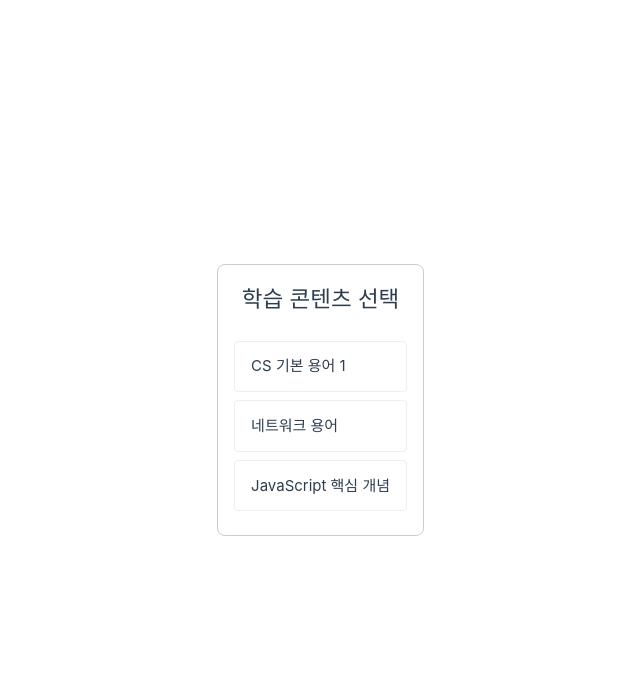
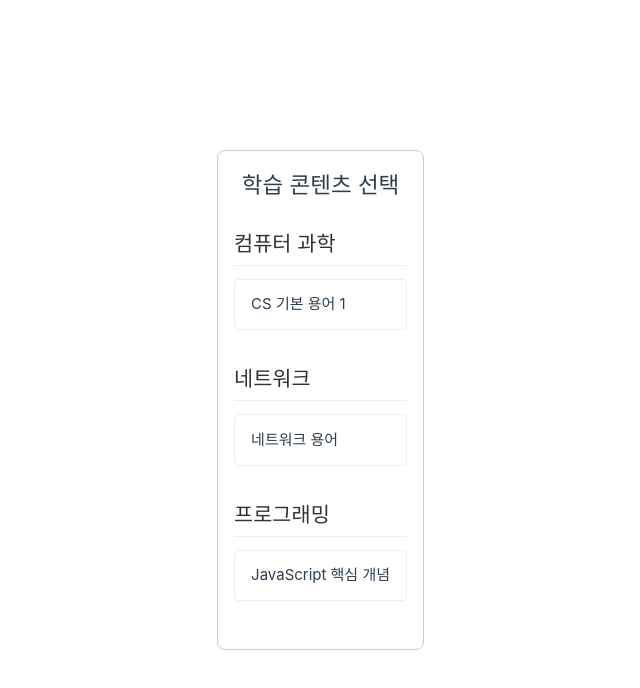
Before and after one commit to co2plant/TypingProject, a Vue app: page / in a window 1280 px wide. Shown: the top 688 px of the page, without its empty margins (216-856 px from the left). Built offline with nearby package versions, Linux system fonts and the light colour scheme.

Commit message:
Feat: Add Category

```diff
--- a/src/components/ContentList.vue
+++ b/src/components/ContentList.vue
@@ -1,25 +1,41 @@
 <script setup>
-import { ref } from 'vue'
+import { ref, computed } from 'vue' // computed 추가
 import { useRouter } from 'vue-router'
 import typingContents from '@/data/typingContents.json'
 
 const contents = ref(typingContents)
 const router = useRouter()
 
+// 콘텐츠를 카테고리별로 그룹화하는 계산된 속성
+const groupedContents = computed(() => {
+    const groups = {}
+    contents.value.forEach(content => {
+    if (!groups[content.category]) {
+      groups[content.category] = []
+    }
+    groups[content.category].push(content)
+  })
+  return groups
+})
+
 const selectContent = (contentId) => {
-    // 선택된 콘텐츠 ID를 사용하여 연습 화면으로 이동
-    router.push({ name: 'practice', params: { contentId } })
+  router.push({ name: 'practice', params: { contentId } })
 }
 </script>
 
 <template>
     <div class="content-list">
         <h2>학습 콘텐츠 선택</h2>
-        <ul>
-            <li v-for="content in contents" :key="content.id" @click="selectContent(content.id)">
-                {{ content.title }}
-            </li>
-        </ul>
+        <!-- 카테고리별 그룹 반복 -->
+        <div v-for="(categoryContents, category) in groupedContents" :key="category" class="category-group">
+            <h3>{{ category }}</h3>
+            <ul>
+                <!-- 해당 카테고리의 콘텐츠 목록 반복 -->
+                <li v-for="content in categoryContents" :key="content.id" @click="selectContent(content.id)">
+                    {{ content.title }}
+                </li>
+            </ul>
+        </div>
     </div>
 </template>
 
@@ -54,4 +70,15 @@ li {
 li:hover {
     background-color: #f0f0f0;
 }
+.category-group {
+  margin-bottom: 2rem;
+}
+
+h3 {
+  margin-bottom: 0.8rem;
+  padding-bottom: 0.3rem;
+  border-bottom: 1px solid #eee;
+  font-size: 1.3rem;
+  color: #333;
+}
 </style>
--- a/src/data/typingContents.json
+++ b/src/data/typingContents.json
@@ -3,18 +3,21 @@
     "id": "cs-basics-1",
     "title": "CS 기본 용어 1",
     "description": "컴퓨터 과학의 기본적인 용어들을 연습합니다.",
-    "content": "컴퓨터 과학은 계산, 정보 그리고 자동화에 대한 연구이다. 알고리즘, 데이터 구조, 컴퓨터 구조, 프로그래밍 언어 이론, 인공지능 등을 포함한다."
+    "content": "컴퓨터 과학은 계산, 정보 그리고 자동화에 대한 연구이다. 알고리즘, 데이터 구조, 컴퓨터 구조, 프로그래밍 언어 이론, 인공지능 등을 포함한다.",
+    "category": "컴퓨터 과학"
   },
   {
     "id": "network-terms",
     "title": "네트워크 용어",
     "description": "네트워크 관련 기본 용어들을 익힙니다.",
-    "content": "TCP/IP는 인터넷 프로토콜 스위트의 핵심 프로토콜이다. IP 주소는 네트워크 상의 장치를 식별하는 고유 번호이다. DNS는 도메인 이름을 IP 주소로 변환하는 시스템이다."
+    "content": "TCP/IP는 인터넷 프로토콜 스위트의 핵심 프로토콜이다. IP 주소는 네트워크 상의 장치를 식별하는 고유 번호이다. DNS는 도메인 이름을 IP 주소로 변환하는 시스템이다.",
+    "category": "네트워크"
   },
   {
     "id": "js-concepts",
     "title": "JavaScript 핵심 개념",
     "description": "JavaScript의 중요한 개념들을 타이핑하며 학습합니다.",
-    "content": "JavaScript는 웹 페이지를 동적으로 만들기 위해 사용되는 스크립트 언어이다. 변수, 함수, 객체, 배열, 프로토타입, 클로저 등의 개념이 중요하다. 비동기 처리를 위해 Promise와 async/await를 사용한다."
+    "content": "JavaScript는 웹 페이지를 동적으로 만들기 위해 사용되는 스크립트 언어이다. 변수, 함수, 객체, 배열, 프로토타입, 클로저 등의 개념이 중요하다. 비동기 처리를 위해 Promise와 async/await를 사용한다.",
+    "category": "프로그래밍"
   }
 ]
```
